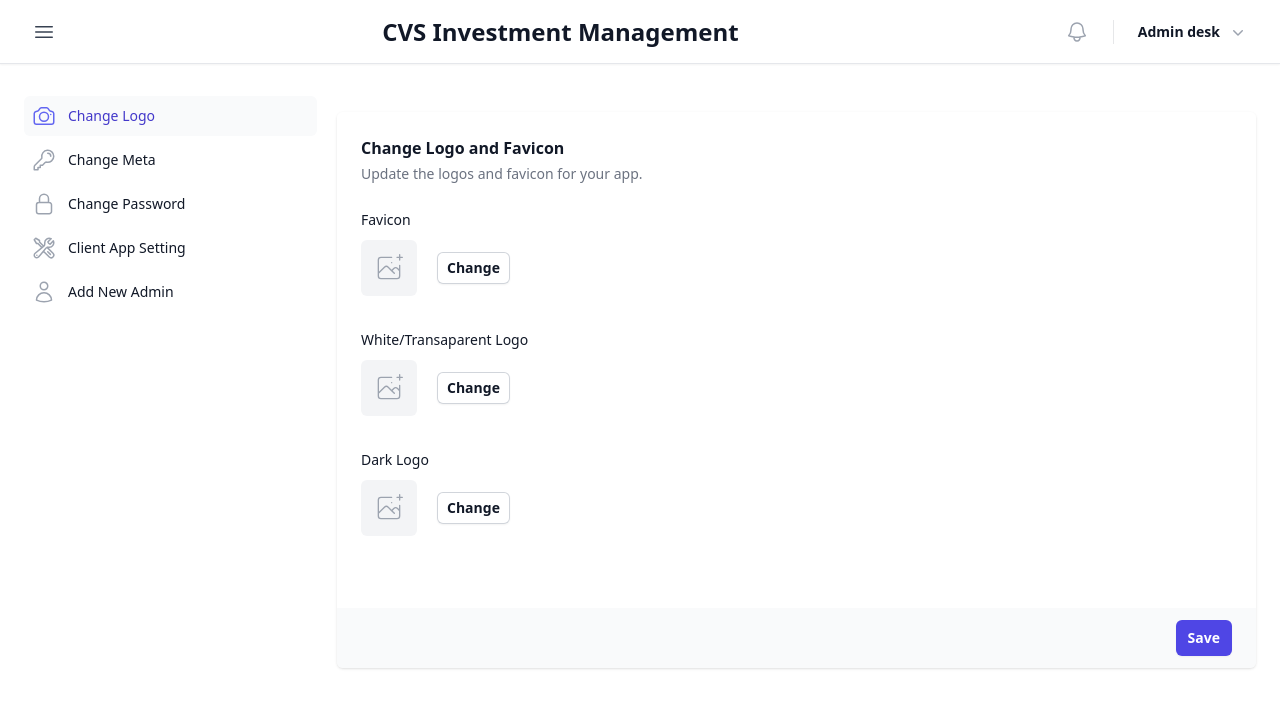
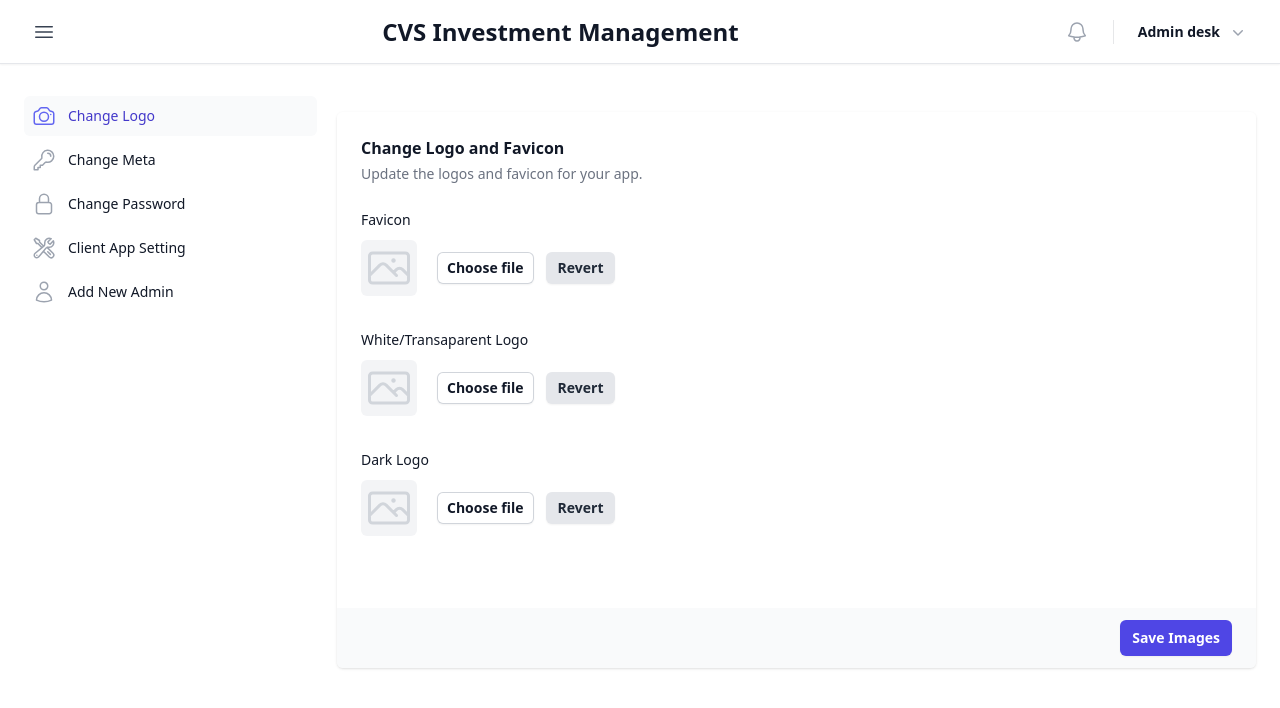
Before and after one commit to Lilianada/Template-Finance-App, a React (Create React App) app: page /dashboard/settings in a window 1280 px wide. Shown: the top 708 px of the page. Built offline with nearby package versions, Linux system fonts and the light colour scheme; no server answers; the database is empty; sample sign-in values are in the browser's storage.

Commit message:
logo and favicon setting

```diff
--- a/src/pages/Settings/ChangeLogo.jsx
+++ b/src/pages/Settings/ChangeLogo.jsx
@@ -1,6 +1,113 @@
-import React from "react";
+import { getDownloadURL, ref, uploadBytes } from "firebase/storage";
+import React, { useEffect, useState } from "react";
+import { storage } from "../../config/firebase";
+import { useModal } from "../../context/ModalContext";
+import {
+  CheckIcon,
+  ExclamationCircleIcon,
+  PhotoIcon,
+} from "@heroicons/react/24/outline";
+import { customModal } from "../../config/modalUtils";
+import DotLoader from "../../components/DotLoader";
 
 export default function ChangeLogo() {
+  const { showModal } = useModal();
+  const [initialFaviconUrl, setInitialFaviconUrl] = useState(null);
+  const [initialWhiteLogoUrl, setInitialWhiteLogoUrl] = useState(null);
+  const [initialDarkLogoUrl, setInitialDarkLogoUrl] = useState(null);
+  const [faviconUrl, setFaviconUrl] = useState(null);
+  const [whiteLogoUrl, setWhiteLogoUrl] = useState(null);
+  const [darkLogoUrl, setDarkLogoUrl] = useState(null);
+  const [isLoading, setIsLoading] = useState(false);
+
+  // Function to fetch an image from Firebase Storage
+  const fetchImage = async (imageRef, setImageUrl, setInitialImageUrl) => {
+    try {
+      const url = await getDownloadURL(imageRef);
+      setImageUrl(url);
+      setInitialImageUrl(url);
+    } catch (error) {
+      console.error("Error fetching image:", error);
+      // Handle errors as needed
+    }
+  };
+
+  useEffect(() => {
+    fetchImage(
+      ref(storage, "gs://cvs-online.appspot.com/logos/favicon/"),
+      setFaviconUrl,
+      setInitialFaviconUrl
+    );
+    fetchImage(
+      ref(storage, "gs://cvs-online.appspot.com/logos/whiteLogo/"),
+      setWhiteLogoUrl,
+      setInitialWhiteLogoUrl
+    );
+    fetchImage(
+      ref(storage, "gs://cvs-online.appspot.com/logos/darkLogo/"),
+      setDarkLogoUrl,
+      setInitialDarkLogoUrl
+    );
+  }, []);
+
+  const handleImageChange = (event, setImageUrl) => {
+    const { type, files } = event.target;
+
+    if (type === "file" && files.length > 0) {
+      const selectedFile = files[0];
+      const reader = new FileReader();
+      reader.onloadend = () => {
+        setImageUrl(reader.result);
+      };
+      reader.readAsDataURL(selectedFile);
+    }
+  };
+
+  const handleImageUpload = async (e, imageRef, setImageUrl, image) => {
+    e.preventDefault();
+
+    if (!image) {
+      return;
+    }
+
+    const uploadTask = uploadBytes(imageRef, image);
+    setIsLoading(true);
+
+    try {
+      await uploadTask;
+      const url = await getDownloadURL(imageRef);
+      setImageUrl(url);
+      customModal({
+        showModal,
+        title: "Image Updated",
+        text: "Your image has been updated successfully",
+        showConfirmButton: false,
+        iconBgColor: "bg-green-500",
+        iconColor: "text-white",
+        icon: CheckIcon,
+        timer: 1500,
+      });
+    } catch (error) {
+      console.error("Error uploading image:", error);
+      customModal({
+        showModal,
+        title: "Error",
+        text: "An error occurred while updating your image. Please try again later.",
+        showConfirmButton: false,
+        iconBgColor: "bg-green-500",
+        iconColor: "text-white",
+        icon: ExclamationCircleIcon,
+        timer: 1500,
+      });
+    } finally {
+      setIsLoading(false);
+    }
+  };
+
+  const revertImage = (setUrl, initialUrl) => {
+    setUrl(initialUrl);
+  };
+
   return (
     <div className="">
       <form action="#" method="POST">
@@ -21,26 +128,35 @@ export default function ChangeLogo() {
               </label>
               <div className="mt-2 mb-8 flex items-center">
                 <span className="grid place-items-center rounded-md h-14 w-14 overflow-hidden bg-gray-100">
-                  <svg
-                    className="mx-auto h-8 w-8 text-gray-400"
-                    stroke="currentColor"
-                    fill="none"
-                    viewBox="0 0 48 48"
-                    aria-hidden="true"
-                  >
-                    <path
-                      d="M28 8H12a4 4 0 00-4 4v20m32-12v8m0 0v8a4 4 0 01-4 4H12a4 4 0 01-4-4v-4m32-4l-3.172-3.172a4 4 0 00-5.656 0L28 28M8 32l9.172-9.172a4 4 0 015.656 0L28 28m0 0l4 4m4-24h8m-4-4v8m-12 4h.02"
-                      strokeWidth={2}
-                      strokeLinecap="round"
-                      strokeLinejoin="round"
+                  {faviconUrl ? (
+                    <img src={faviconUrl} alt="Favicon" />
+                  ) : (
+                    <PhotoIcon
+                      className="h-12 w-12 text-gray-300"
+                      aria-hidden="true"
                     />
-                  </svg>
+                  )}
                 </span>
+                <input
+                  type="file"
+                  accept="image/*"
+                  name="favicon"
+                  id="favicon"
+                  onChange={(e) => handleImageChange(e, setFaviconUrl)}
+                  className="hidden"
+                />
+                <label
+                  htmlFor="favicon"
+                  className="ml-5 rounded-md bg-white px-2.5 py-1.5 text-sm font-semibold text-gray-900 shadow-sm ring-1 ring-inset ring-gray-300 hover:bg-gray-50 cursor-pointer"
+                >
+                  Choose file
+                </label>
                 <button
                   type="button"
-                  className="ml-5 rounded-md bg-white px-2.5 py-1.5 text-sm font-semibold text-gray-900 shadow-sm ring-1 ring-inset ring-gray-300 hover:bg-gray-50"
+                  onClick={() => revertImage(setFaviconUrl, initialFaviconUrl)}
+                  className="ml-3 px-3 py-1.5 rounded-md bg-gray-200 text-sm font-semibold text-gray-800 shadow-sm hover:bg-gray-300 focus:outline-none focus:ring-2 focus:ring-gray-500 focus:ring-offset-2"
                 >
-                  Change
+                  Revert
                 </button>
               </div>
             </div>
@@ -51,26 +167,37 @@ export default function ChangeLogo() {
               </label>
               <div className="mt-2 mb-8 flex items-center">
                 <span className="grid place-items-center rounded-md h-14 w-14 overflow-hidden bg-gray-100">
-                  <svg
-                    className="mx-auto h-8 w-8 text-gray-400"
-                    stroke="currentColor"
-                    fill="none"
-                    viewBox="0 0 48 48"
-                    aria-hidden="true"
-                  >
-                    <path
-                      d="M28 8H12a4 4 0 00-4 4v20m32-12v8m0 0v8a4 4 0 01-4 4H12a4 4 0 01-4-4v-4m32-4l-3.172-3.172a4 4 0 00-5.656 0L28 28M8 32l9.172-9.172a4 4 0 015.656 0L28 28m0 0l4 4m4-24h8m-4-4v8m-12 4h.02"
-                      strokeWidth={2}
-                      strokeLinecap="round"
-                      strokeLinejoin="round"
+                  {whiteLogoUrl ? (
+                    <img src={whiteLogoUrl} alt="White Logo" />
+                  ) : (
+                    <PhotoIcon
+                      className="h-12 w-12 text-gray-300"
+                      aria-hidden="true"
                     />
-                  </svg>
+                  )}
                 </span>
+                <input
+                  type="file"
+                  accept="image/*"
+                  name="whiteLogo"
+                  id="whiteLogo"
+                  onChange={(e) => handleImageChange(e, setWhiteLogoUrl)}
+                  className="hidden"
+                />
+                <label
+                  htmlFor="whiteLogo"
+                  className="ml-5 rounded-md bg-white px-2.5 py-1.5 text-sm font-semibold text-gray-900 shadow-sm ring-1 ring-inset ring-gray-300 hover:bg-gray-50 cursor-pointer"
+                >
+                  Choose file
+                </label>
                 <button
                   type="button"
-                  className="ml-5 rounded-md bg-white px-2.5 py-1.5 text-sm font-semibold text-gray-900 shadow-sm ring-1 ring-inset ring-gray-300 hover:bg-gray-50"
+                  onClick={() =>
+                    revertImage(setWhiteLogoUrl, initialWhiteLogoUrl)
+                  }
+                  className="ml-3 px-3 py-1.5 rounded-md bg-gray-200 text-sm font-semibold text-gray-800 shadow-sm hover:bg-gray-300 focus:outline-none focus:ring-2 focus:ring-gray-500 focus:ring-offset-2"
                 >
-                  Change
+                  Revert
                 </button>
               </div>
             </div>
@@ -81,26 +208,37 @@ export default function ChangeLogo() {
               </label>
               <div className="mt-2 mb-8 flex items-center">
                 <span className="grid place-items-center rounded-md h-14 w-14 overflow-hidden bg-gray-100">
-                  <svg
-                    className="mx-auto h-8 w-8 text-gray-400"
-                    stroke="currentColor"
-                    fill="none"
-                    viewBox="0 0 48 48"
-                    aria-hidden="true"
-                  >
-                    <path
-                      d="M28 8H12a4 4 0 00-4 4v20m32-12v8m0 0v8a4 4 0 01-4 4H12a4 4 0 01-4-4v-4m32-4l-3.172-3.172a4 4 0 00-5.656 0L28 28M8 32l9.172-9.172a4 4 0 015.656 0L28 28m0 0l4 4m4-24h8m-4-4v8m-12 4h.02"
-                      strokeWidth={2}
-                      strokeLinecap="round"
-                      strokeLinejoin="round"
+                  {darkLogoUrl ? (
+                    <img src={darkLogoUrl} alt="dark Logo" />
+                  ) : (
+                    <PhotoIcon
+                      className="h-12 w-12 text-gray-300"
+                      aria-hidden="true"
                     />
-                  </svg>
+                  )}
                 </span>
+                <input
+                  type="file"
+                  accept="image/*"
+                  name="darkLogo"
+                  id="darkLogo"
+                  onChange={(e) => handleImageChange(e, setDarkLogoUrl)}
+                  className="hidden"
+                />
+                <label
+                  htmlFor="darkLogo"
+                  className="ml-5 rounded-md bg-white px-2.5 py-1.5 text-sm font-semibold text-gray-900 shadow-sm ring-1 ring-inset ring-gray-300 hover:bg-gray-50 cursor-pointer"
+                >
+                  Choose file
+                </label>
                 <button
                   type="button"
-                  className="ml-5 rounded-md bg-white px-2.5 py-1.5 text-sm font-semibold text-gray-900 shadow-sm ring-1 ring-inset ring-gray-300 hover:bg-gray-50"
+                  onClick={() =>
+                    revertImage(setDarkLogoUrl, initialDarkLogoUrl)
+                  }
+                  className="ml-3 px-3 py-1.5 rounded-md bg-gray-200 text-sm font-semibold text-gray-800 shadow-sm hover:bg-gray-300 focus:outline-none focus:ring-2 focus:ring-gray-500 focus:ring-offset-2"
                 >
-                  Change
+                  Revert
                 </button>
               </div>
             </div>
@@ -109,9 +247,17 @@ export default function ChangeLogo() {
           <div className="mt-4 bg-gray-50 px-4 py-3 text-right sm:px-6">
             <button
               type="submit"
+              onClick={handleImageUpload}
               className="inline-flex justify-center rounded-md bg-indigo-600 px-3 py-2 text-sm font-semibold text-white shadow-sm hover:bg-indigo-600 focus-visible:outline focus-visible:outline-2 focus-visible:outline-offset-2 focus-visible:outline-indigo-600"
             >
-              Save
+              {isLoading ? (
+                <div className="flex w-full justify-center align-middle gap-2">
+                  <span>Saving</span>
+                  <DotLoader />
+                </div>
+              ) : (
+                "Save Images"
+              )}
             </button>
           </div>
         </div>
```
